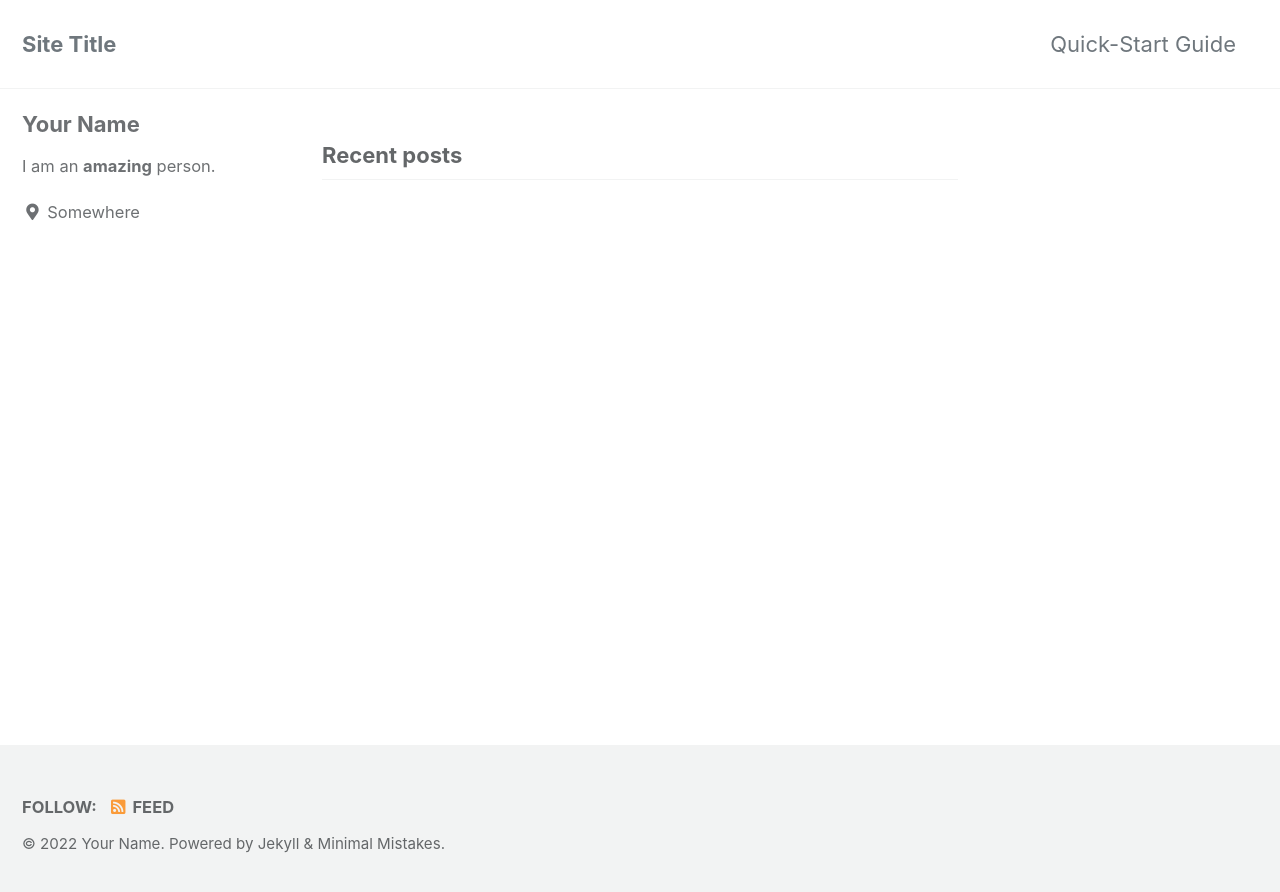
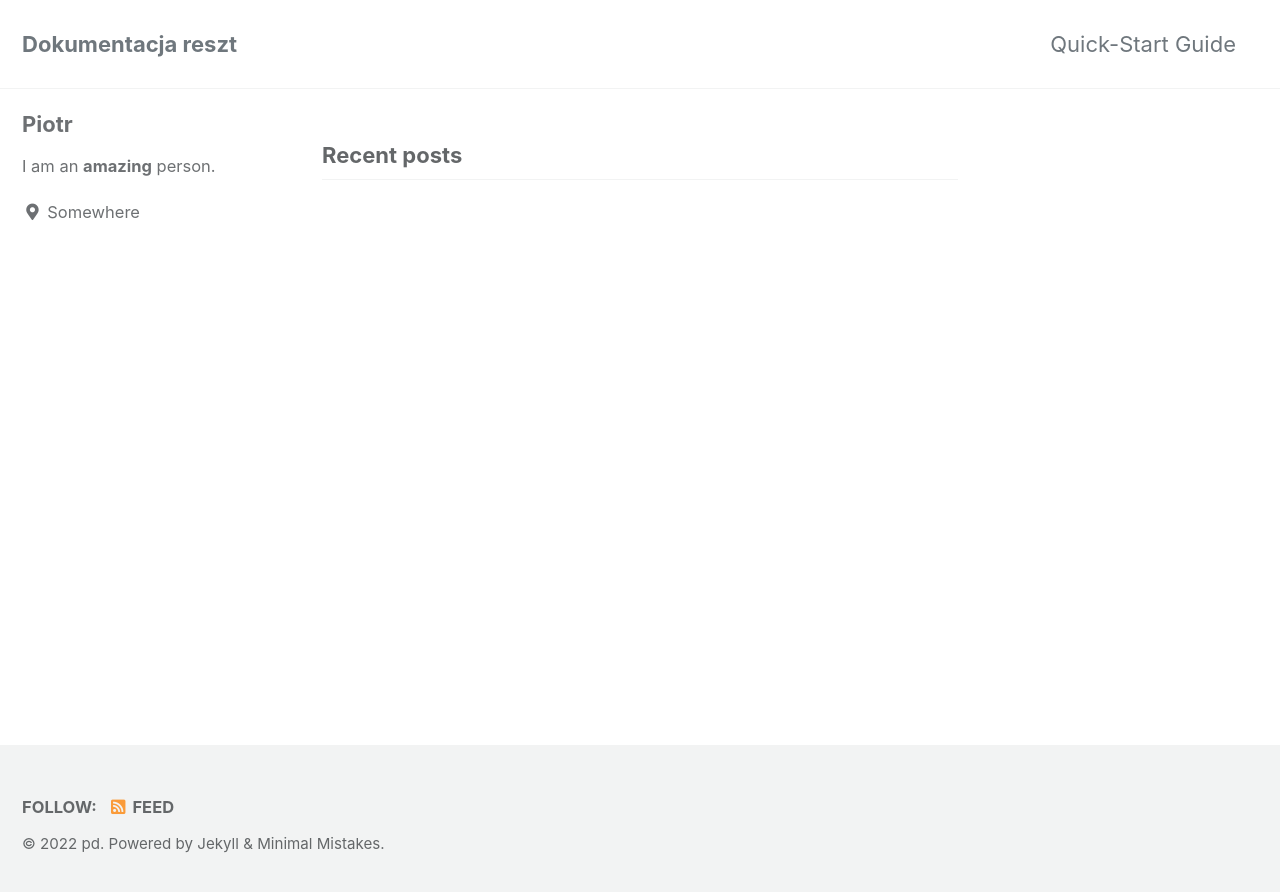
Before and after one commit to MrDum/MrDum.github.io, a Jekyll site: the page built from index.html, in a window 1280 px wide. Shown: the top 892 px of the page. Built offline with Jekyll 4.4.1, drawn with Linux system fonts in a browser that asks for light colours; cached includes are drawn as plain includes; the list of posts is cut into pages by our own code.

Commit message:
Update _config.yml

```diff
--- a/_config.yml
+++ b/_config.yml
@@ -16,12 +16,12 @@ minimal_mistakes_skin    : "default" # "air", "aqua", "contrast", "dark", "dirt"
 
 # Site Settings
 locale                   : "en-US"
-title                    : "Site Title"
+title                    : "Dokumentacja reszt"
 title_separator          : "-"
 subtitle                 : # site tagline that appears below site title in masthead
-name                     : "Your Name"
-description              : "An amazing website."
-url                      : # the base hostname & protocol for your site e.g. "https://mmistakes.github.io"
+name                     : "pd"
+description              : "Prywatne przygody z DevOpsem"
+url                      : "https://www.reszt.xyz" # the base hostname & protocol for your site e.g. "https://mmistakes.github.io"
 baseurl                  : # the subpath of your site, e.g. "/blog"
 repository               : # GitHub username/repo-name e.g. "mmistakes/minimal-mistakes"
 teaser                   : # path of fallback teaser image, e.g. "/assets/images/500x300.png"
@@ -41,7 +41,7 @@ comments:
     num_posts            : # 5 (default)
     colorscheme          : # "light" (default), "dark"
   utterances:
-    theme                : # "github-light" (default), "github-dark"
+    theme                : "github-dark" # "github-light" (default), "github-dark"
     issue_term           : # "pathname" (default)
   giscus:
     repo_id              : # Shown during giscus setup at https://giscus.app
@@ -104,7 +104,7 @@ analytics:
 
 # Site Author
 author:
-  name             : "Your Name"
+  name             : "Piotr"
   avatar           : # path of avatar image, e.g. "/assets/images/bio-photo.jpg"
   bio              : "I am an **amazing** person."
   location         : "Somewhere"
```
